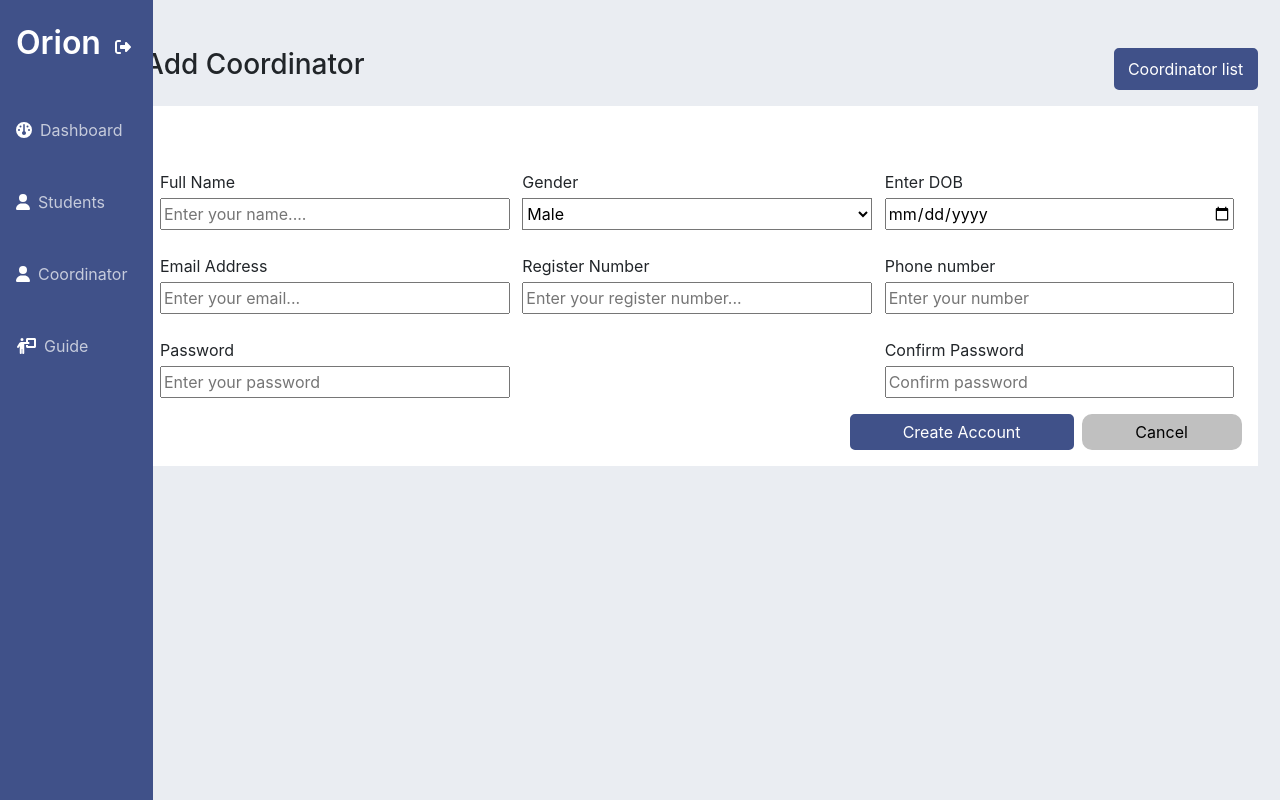
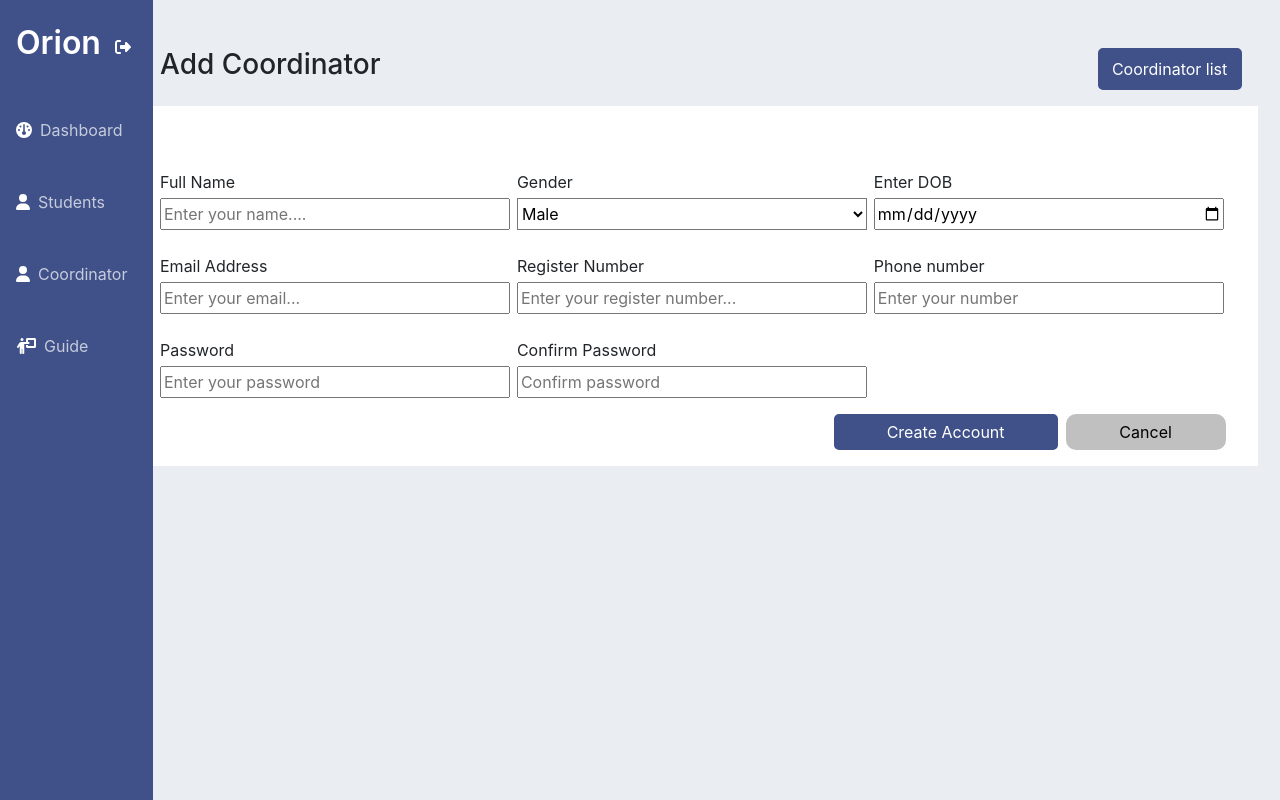
Before and after one commit to Anuragchandra221/Orion-Project-Management-System, a React (Create React App) app: page /add-coordinator in a window 1280 px wide. Shown: the top 800 px of the page. Built offline with nearby package versions, Linux system fonts and the light colour scheme.

Commit message:
style updated

```diff
--- a/src/App.css
+++ b/src/App.css
@@ -1,3 +1,7 @@
+html{
+  width: 100vw;
+  overflow-x: none;
+}
 .App {
   text-align: center;
 }
@@ -7,6 +11,8 @@ body{
   overflow-x: hidden;
   background-color: #EAEDF2;
   max-width: 100vw;
+  margin: 0;
+  padding: 0;
 }
 
 #root{
--- a/src/Components/DashSideBar.css
+++ b/src/Components/DashSideBar.css
@@ -28,7 +28,7 @@
 .sidebarItem{
     display: flex;
     align-items: center;
-    font-size: medium;
+    font-size: 14px;
 }
 .sidebarItem > p{
 
@@ -49,6 +49,11 @@
         align-items: start;
         justify-content: start;
     }
+    .sidebarItem{
+        display: flex;
+        align-items: center;
+        font-size: medium;
+    }
     .sidebarHeading{
         text-align: start;
         font-weight: 600;
--- a/src/Components/New.css
+++ b/src/Components/New.css
@@ -7,7 +7,8 @@
     margin-left: 0px;
 }
 .newHeading{
-    font-size: large;
+    font-size: medium;
+    font-weight: 500;
     /* max-width: 180px; */
 }
 .gridContainer{
@@ -36,6 +37,10 @@
         flex-direction: column;
         overflow-x: scroll;
     }
+    .newHeading{
+        font-size: large;
+        /* max-width: 180px; */
+    }
 }
 @media only screen and (min-width:1200px){
     .new{
--- a/src/Components/New.js
+++ b/src/Components/New.js
@@ -13,7 +13,7 @@ function New(props) {
             <div><h3 className='newHeading'>Newly added {props.name}</h3></div>
             <div className='mr-2 mr-lg-0'>
                 <button className='tableButton mr-2 px-1 px-lg-3 ' style={{cursor: 'pointer'}} >View All</button>
-                <Link to={props.name==="Coordinators"?"/add-coordinator":""}><button className='tableButton mr-2 px-1 px-lg-3 'style={{cursor: 'pointer'}} >Add New</button></Link>
+                <Link to={props.name==="Coordinators"?"/add-coordinator":""}><button className='tableButton  px-1 px-lg-3 'style={{cursor: 'pointer'}} >Add New</button></Link>
             </div>
 
         </div>
--- a/src/Pages/AddCoordinator.js
+++ b/src/Pages/AddCoordinator.js
@@ -36,14 +36,14 @@ function AddCoordinator() {
             <DashSideBar/>
         </div>
         <div className='dashmain'>
-            <div className='addcoo mt-5 ml-3 mb-4'>
-                <div className='w-100 d-flex justify-content-between'>
+            <div className='addcoo mt-5 mx-1 mx-lg-0 ml-lg-3 mb-4'>
+                <div className='d-flex justify-content-between px-3'>
                         <h3>Add Coordinator</h3>
                         <button className='theButton' style={{width:'9em'}}>Coordinator list</button>
 
                 </div>
-                <div className='w-100 addcoodiv px-3 py-3 mt-3'>
-                    <div className='d-flex flex-wrap w-100 justify-content-between  mt-4 '>
+                <div className='w-100 addcoodiv px-3 py-3 mt-3 mx-auto'>
+                    <div className='d-flex flex-wrap w-100 justify-content-start  mt-4 mx-auto '>
                         <div className='mt-4 addcooitem'>
                             <p className='mb-1'>Full Name</p>
                             <input type="text" placeholder='Enter your name....' onChange={(e)=>{
@@ -98,7 +98,7 @@ function AddCoordinator() {
                     </div>
                     <div className='w-100 d-flex justify-content-end mt-3'>
                         <button className='mr-2 theButton py-1' style={load?{width:'14em', cursor:'not-allowed', backgroundColor: '#c0c0c0', border: 'none'}:{width:'14em', cursor:'pointer'}}  onClick={create} >Create Account</button>
-                        <button className='py-1' style={{width:'10em', backgroundColor: '#c0c0c0', border: '2px solid #c0c0c0', borderRadius: '10px'}} onClick={()=>console.log(load)} >Cancel</button>
+                        <button className='py-1 mr-0 mr-lg-3' style={{width:'10em', backgroundColor: '#c0c0c0', border: '2px solid #c0c0c0', borderRadius: '10px'}} onClick={()=>console.log(load)} >Cancel</button>
                     </div>
                 </div>
             </div>
```
